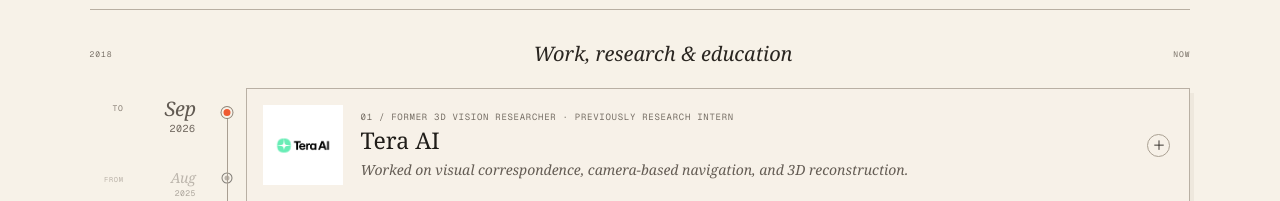
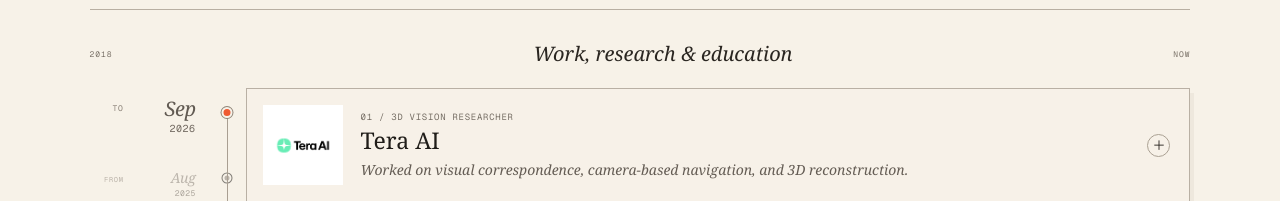
Before and after one commit to JesusmiCaH/JesusmiCaH.github.io, a Next.js app: page / in a window 1280 px wide. Shown: the part 1095-1296 px from the top of the page. Built offline with nearby package versions, Linux system fonts and the light colour scheme.

Commit message:
Simplify Tera research position label

```diff
--- a/app/page.tsx
+++ b/app/page.tsx
@@ -48,7 +48,7 @@ const featuredProjects = [
 
 const organizations = [
   {
-    id: 'tera', name: 'Tera AI', dates: 'Aug 2025 — Sep 2026', timelineFromMonth: 'Aug', timelineFromYear: '2025', timelineToMonth: 'Sep', timelineToYear: '2026', relation: 'Aug 2025 — Sep 2026 · 3D vision', role: 'Former 3D Vision Researcher · previously Research Intern', href: 'https://www.tera-ai.com/', logo: '/images/orgs/tera.png', dark: false,
+    id: 'tera', name: 'Tera AI', dates: 'Aug 2025 — Sep 2026', timelineFromMonth: 'Aug', timelineFromYear: '2025', timelineToMonth: 'Sep', timelineToYear: '2026', relation: 'Aug 2025 — Sep 2026 · 3D vision', role: '3D Vision Researcher', href: 'https://www.tera-ai.com/', logo: '/images/orgs/tera.png', dark: false,
     summary: 'Worked on visual correspondence, camera-based navigation, and 3D reconstruction.',
     details: [
       'Built a geometry-guided data pipeline to prepare training and evaluation samples for learned visual correspondence in camera-based navigation.',
```
